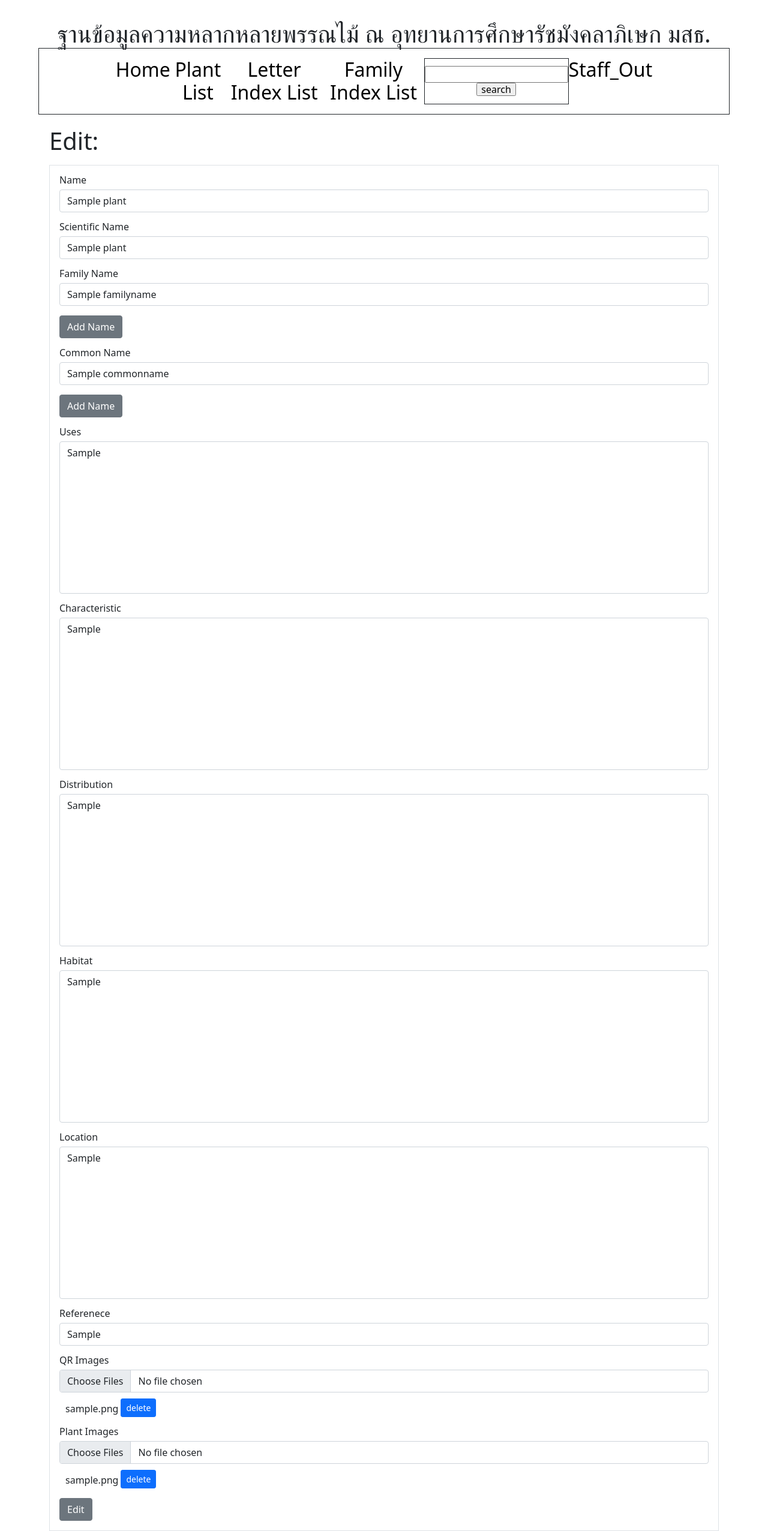
After one commit to Re-Brain/CS50Web-Plant_Database, a Django app: page /editPlant/1 in a window 1280 px wide. The commit adds this page. Shown: the whole page at 60% size. Run offline with Django 5.2, Linux system fonts and the light colour scheme; tables that the repository leaves empty hold one stand-in row (values such as "Sample post"); some libraries are stand-ins or nearby versions.

Commit message:
Finish frontend part of create form and edit form (except image delete)

```diff
--- /dev/null
+++ b/application/static/application/form.css
@@ -0,0 +1,45 @@
+.container-file
+{
+    margin-left: 10px;
+    margin-top: 10px;
+    /* border: 1px solid black; */
+}
+
+.container-file-item
+{
+    display: flex;
+    flex-direction: row;
+    align-items: center;
+    justify-content: start;
+}
+
+textarea
+{
+    resize: none;
+}
+
+.multipleInput
+{
+    margin-top: 10px;
+}
+
+.multipleName :nth-child(2)
+{
+    margin-top: 0;
+}
+
+#delete-common-name
+{
+    display: none;
+}
+
+#delete-family-name
+{
+    display: none;
+}
+
+.button-container
+{
+    display: flex;
+    flex-direction: row;
+}
--- /dev/null
+++ b/application/static/application/form.js
@@ -0,0 +1,146 @@
+function deleteImage(id)
+{
+    let container = document.querySelector(`.plant-image-${id}`)
+    let parent = container.parentNode
+    parent.removeChild(container)
+
+    fetch(`deleteImage/${id}`, {
+        method : 'DELETE',
+        headers: {
+            'Content-Type': 'application/json',
+            'X-CSRFToken': csrfToken,
+        },
+    })
+    .then(response => {
+        if (response.ok) {
+            console.log('Item deleted successfully');
+            location.reload();
+        } else {
+            console.error('Failed to delete item');
+        }
+    })
+}
+
+function deleteQR(id)
+{
+    let container = document.querySelector(`.qr-image-${id}`)
+
+    let parent = container.parentNode
+    parent.removeChild(container)
+
+    fetch(`deleteQR/${id}`, {
+        method : 'DELETE',
+        headers: {
+            'Content-Type': 'application/json',
+            'X-CSRFToken': csrfToken,
+        },
+    })
+    .then(response => {
+        if (response.ok) {
+            console.log('Item deleted successfully');
+            location.reload();
+        } else {
+            console.error('Failed to delete item');
+        }
+    })
+}
+
+function getCookie(name) {
+    const cookieValue = document.cookie.match('(^|;)\\s*' + name + '\\s*=\\s*([^;]+)');
+    return cookieValue ? cookieValue.pop() : '';
+}
+
+function addName(event, inputContainer, deleteButtonID)
+{
+    event.preventDefault();
+
+    let container = document.getElementById(inputContainer)
+    let input = document.createElement('input')
+    input.type = "text"
+    input.className = "form-control multipleInput"
+
+    container.appendChild(input)
+
+    let numberOfChildren = container.children.length
+    console.log(numberOfChildren)
+
+    if (numberOfChildren > 2)
+    {
+        let deleteName = document.getElementById(deleteButtonID)
+        deleteName.style.display = 'block'
+    }
+}
+
+function deleteName(event, inputContainer, deleteButtonID)
+{
+    event.preventDefault();
+
+    let container = document.getElementById(inputContainer)
+
+    let lastChild = container.lastChild
+    container.removeChild(lastChild)
+
+    let numberOfChildren = container.children.length
+    console.log(numberOfChildren)
+
+    if (numberOfChildren == 2)
+    {
+        let deleteName = document.getElementById(deleteButtonID)
+        deleteName.style.display = 'none'
+    }
+}
+
+function displayFileNames(containerElement, inputElement)
+{
+    let input = document.getElementById(inputElement)
+    let fileContainer = document.getElementById(containerElement)
+
+    fileContainer.innerHTML = '';
+
+    for (let i = 0; i < input.files.length; i++)
+    {
+        let imageContainer = document.createElement("div")
+        let name = document.createElement('p')
+        let deleteButton = document.createElement('button')
+
+        imageContainer.className = "container-file-item"
+
+        name.className = "mt-1"
+        name.textContent = input.files[i].name
+
+        deleteButton.className = "btn btn-primary btn-sm ms-1"
+        deleteButton.textContent = 'Delete';
+        deleteButton.type = "button";
+
+        let currentContainer = containerElement
+        let currentInput = inputElement
+
+        deleteButton.onclick = deleteHandler(i, currentContainer , currentInput)
+
+        imageContainer.appendChild(name)
+        imageContainer.appendChild(deleteButton)
+
+        fileContainer.appendChild(imageContainer)
+    }
+}
+
+function deleteHandler(index, containerElement , inputElement)
+{
+    return function()
+    {
+        let fileContainer = document.getElementById(inputElement)
+        let fileList = Array.from(fileContainer.files)
+
+        fileList.splice(index, 1)
+
+        let newFileList = new DataTransfer();
+
+        fileList.forEach(function(file){
+            newFileList.items.add(file)
+        })
+
+        fileContainer.files = newFileList.files
+
+        displayFileNames(containerElement , inputElement)
+    }
+}
--- a/application/templates/application/dashboard.html
+++ b/application/templates/application/dashboard.html
@@ -1,5 +1,4 @@
 {% extends "application/layout.html" %}
-
 {% load static %}
 
 {% block extra_css %}
@@ -31,7 +30,7 @@
             <h1>Create</h1>
         </div>
 
-        {% include "application/create.html" %}
+        {% include "application/form.html" %}
     </div>
 
 {% endblock %}
--- /dev/null
+++ b/application/templates/application/edit.html
@@ -0,0 +1,5 @@
+{% extends "application/layout.html" %}
+
+{% block body %}
+    {% include "application/form.html" %}
+{% endblock %}
--- /dev/null
+++ b/application/templates/application/form.html
@@ -0,0 +1,137 @@
+{% load static %}
+
+{% block extra_css %}
+    <link rel="stylesheet" href="{% static 'application/form.css'%}">
+{% endblock %}
+
+{% block body %}
+<div class="container">
+    {% if title %}
+        <h1>{{ title }}</h1>
+    {% endif %}
+
+    <form action="" class="border p-3 mt-3">
+        {% csrf_token %}
+        <div class="mb-3">
+            <label for="exampleInputEmail1" class="form-label">Name</label>
+            <input type="text" class="form-control"aria-describedby="emailHelp" value="{{ plant.name }}">
+        </div>
+
+        <div class="mb-3">
+            <label for="exampleInputEmail1" class="form-label">Scientific Name</label>
+            <input type="text" class="form-control" id="exampleInputEmail1" aria-describedby="emailHelp" value="{{ plant.scientificName }}">
+        </div>
+
+        <div class="mb-3 multipleName" id="familyName">
+            <label for="exampleInputEmail1" class="form-label">Family Name</label>
+
+            {% if edit %}
+                {% if plant.familyNameList.exists%}
+                    {% for name in plant.familyNameList.all %}
+                        <input type="text" class="form-control multipleInput" id="exampleInputEmail1" aria-describedby="emailHelp" value="{{ name }}">
+                    {% endfor %}
+                {% else %}
+                    <input type="text" class="form-control multipleInput">
+                {% endif %}
+            {% else %}
+                <input type="text" class="form-control multipleInput">
+            {% endif %}
+
+        </div>
+
+        <div class="mb-3 button-container">
+            <button class="btn btn-secondary" onclick="addName(event, 'familyName', 'delete-family-name')">Add Name</button>
+            <button class="btn btn-success ms-2" onclick="deleteName(event, 'familyName' , 'delete-family-name')" id="delete-family-name">Delete Name</button>
+        </div>
+
+        <div class="mb-3 multipleName" id="commonName">
+            <label for="exampleInputEmail1" class="form-label">Common Name</label>
+
+            {% if edit %}
+                {% if plant.commonNameList.exists%}
+                    {% for name in plant.commonNameList.all %}
+                        <input type="text" class="form-control multipleInput" id="exampleInputEmail1" aria-describedby="emailHelp" value="{{ name }}">
+                    {% endfor %}
+                {% else %}
+                    <input type="text" class="form-control multipleInput">
+                {% endif %}
+            {% else %}
+                <input type="text" class="form-control multipleInput">
+            {% endif %}
+
+        </div>
+
+        <div class="mb-3 button-container">
+            <button class="btn btn-secondary" onclick="addName(event, 'commonName', 'delete-common-name')">Add Name</button>
+            <button class="btn btn-success ms-2" onclick="deleteName(event, 'commonName' , 'delete-common-name')" id="delete-common-name">Delete Name</button>
+        </div>
+
+        <div class="mb-3">
+            <label for="exampleInputEmail1" class="form-label">Uses</label>
+            <textarea class="form-control" id="exampleInputEmail1" aria-describedby="emailHelp" rows="10" cols="50">{{ plant.uses }}</textarea>
+        </div>
+
+        <div class="mb-3">
+            <label for="exampleInputEmail1" class="form-label">Characteristic</label>
+            <textarea type="text" class="form-control" id="exampleInputEmail1" aria-describedby="emailHelp" rows="10" cols="50">{{ plant.characteristic }}</textarea>
+        </div>
+
+        <div class="mb-3">
+            <label for="exampleInputEmail1" class="form-label">Distribution</label>
+            <textarea type="text" class="form-control" id="exampleInputEmail1" aria-describedby="emailHelp" rows="10" cols="50">{{ plant.distribution }}</textarea>
+        </div>
+
+        <div class="mb-3">
+            <label for="exampleInputEmail1" class="form-label">Habitat</label>
+            <textarea type="text" class="form-control" id="exampleInputEmail1" aria-describedby="emailHelp" rows="10" cols="50">{{ plant.habitat }}</textarea>
+        </div>
+
+        <div class="mb-3">
+            <label for="exampleInputEmail1" class="form-label">Location</label>
+            <textarea type="text" class="form-control" id="exampleInputEmail1" aria-describedby="emailHelp" rows="10" cols="50">{{ plant.location }}</textarea>
+        </div>
+
+        <div class="mb-3">
+            <label for="exampleInputEmail1" class="form-label">Referenece</label>
+            <input type="text" class="form-control" id="exampleInputEmail1" aria-describedby="emailHelp" value="{{ plant.references }}">
+        </div>
+
+        <div class="mb-3">
+            <label for="exampleInputEmail1" class="form-label">QR Images</label>
+            <input type="file" class="form-control" id="qr-input" aria-describedby="emailHelp" multiple onchange="displayFileNames('qr-container', 'qr-input')">
+            <div class="container-file" id="qr-container">
+                {% if edit %}
+                    {% for image in plant.qrImageList.all %}
+                        <div class="container-file-item qr-image-{{ image.id }}">
+                            <p class="mt-1">{{ image }}</p>
+                            <button class="btn btn-primary btn-sm ms-1" onclick="deleteQR('{{ image.id }}')">delete</button>
+                        </div>
+                    {% endfor %}
+                {% endif %}
+            </div>
+
+        </div>
+
+        <div class="mb-3">
+            <label for="exampleInputEmail1" class="form-label">Plant Images</label>
+            <input type="file" class="form-control" id="image-input" aria-describedby="emailHelp" multiple onchange="displayFileNames('image-container', 'image-input')">
+            <div class="container-file" id="image-container">
+                {% if edit %}
+                    {% for image in plant.plantImageList.all %}
+                        <div class="container-file-item plant-image-{{ image.id }}">
+                            <p class="mt-1">{{ image }}</p>
+                            <button class="btn btn-primary btn-sm ms-1" onclick="deleteImage('{{ image.id }}')">delete</button>
+                        </div>
+                    {% endfor %}
+                {% endif %}
+            </div>
+        </div>
+
+        <input type="submit" value="Edit" class="btn btn-secondary">
+    </form>
+</div>
+{% endblock %}
+
+{% block script %}
+    <script src="{% static  'application/form.js' %}"></script>
+{% endblock %}
--- a/application/templates/application/list.html
+++ b/application/templates/application/list.html
@@ -55,7 +55,7 @@
                     </div>
                     {% if admin %}
                         <div class="col">
-                            <button class="btn btn-primary btn-sm edit">Edit</button>
+                            <button class="btn btn-primary btn-sm edit" onclick="editPlant(event, '{{ plant.id }}')">Edit</button>
                             <button class="btn btn-primary btn-sm delete" onclick="deletePlant(event, '{{ plant.id }}')">Delete</button>
                         </div>
                     {% endif %}
--- a/application/templates/application/plant.html
+++ b/application/templates/application/plant.html
@@ -64,7 +64,6 @@
                     {% else %}
                         <p>-</p>
                     {% endif %}
-
                 </div>
             </div>
         </div>
--- a/application/urls.py
+++ b/application/urls.py
@@ -13,5 +13,8 @@ urlpatterns = [
     path("plant/<int:id>", views.plantData, name="plant"),
     path("letterIndexList/<str:indexList>", views.letterIndexList, name="letterIndexList"),
     path("familyNameSort/<str:familyName>", views.familyNameSort, name="familyNameSort"),
-    path("deletePlant/<int:id>", views.deletePlant , name="deletePlant")
+    path("deletePlant/<int:id>", views.deletePlant , name="deletePlant"),
+    path("editPlant/<int:id>", views.editPlant, name="editPlant"),
+    path("deleteImage/<int:id>", views.deleteImage, name="deleteImage"),
+    path("deleteQR/<int:id>", views.deleteQR, name="deleteQR"),
 ] + static(settings.MEDIA_URL, document_root=settings.MEDIA_ROOT)
--- a/application/views.py
+++ b/application/views.py
@@ -5,7 +5,7 @@ from django.contrib.auth.decorators import login_required
 from django.contrib import messages
 from django.core.paginator import Paginator
 from django.http import JsonResponse, HttpResponseRedirect
-from .models import plant, familyName
+from .models import plant, familyName, plantImage, qrImage
 from django.db.models import Q
 from django.urls import reverse
 import string
@@ -130,3 +130,28 @@ def deletePlant(request, id):
         return HttpResponseRedirect(reverse("dashboard"))
 
     return JsonResponse({'message': 'Invalid request method.'}, status=400)
+
+def editPlant(request, id):
+    editPlant = plant.objects.get(id=id)
+    edit = True
+    title = "Edit:"
+
+    return render(request, "application/edit.html", {"plant" : editPlant, "edit" : edit, "title" : title})
+
+def deleteImage(request, id):
+    deleteImage = plantImage.objects.get(id=id)
+
+    if request.method == 'DELETE':
+        deleteImage.delete()
+        return JsonResponse({'message': 'Image deleted successfully.'})
+
+    return JsonResponse({'message': 'Invalid request method.'}, status=400)
+
+def deleteQR(request, id):
+    deleteQR = qrImage.objects.get(id=id)
+
+    if request.method == 'DELETE':
+        deleteQR.delete()
+        return JsonResponse({'message': 'Image deleted successfully.'})
+
+    return JsonResponse({'message': 'Invalid request method.'}, status=400)
```
Also changed, not shown: application/models.py (+7 -0 lines), application/static/application/list.js (+7 -0 lines), application/templates/application/create.html (deleted, +0 -65 lines).
